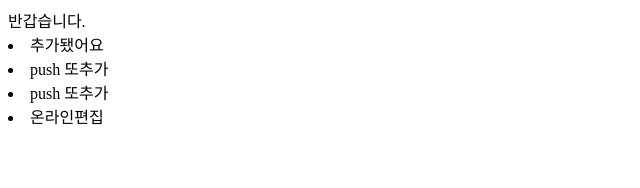
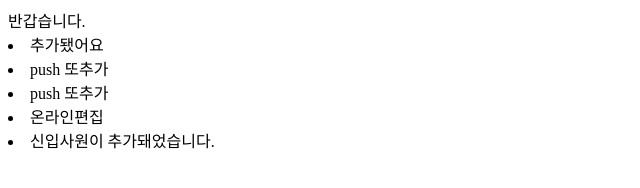
Before and after one commit to asdzxc1822/ex11, a plain HTML site: page index.html in a window 1280 px wide. Shown: the whole page, without its empty margins (0-640 px from the left). Drawn offline with Linux system fonts and the light colour scheme.

Commit message:
신입사원추가

```diff
--- a/index.html
+++ b/index.html
@@ -10,6 +10,6 @@
     <li>push 또추가</li>
      <li>push 또추가</li>
      <li>온라인편집</li>
-
+    <li>신입사원이 추가돼었습니다.</li>
   </body>
 </html>
```
